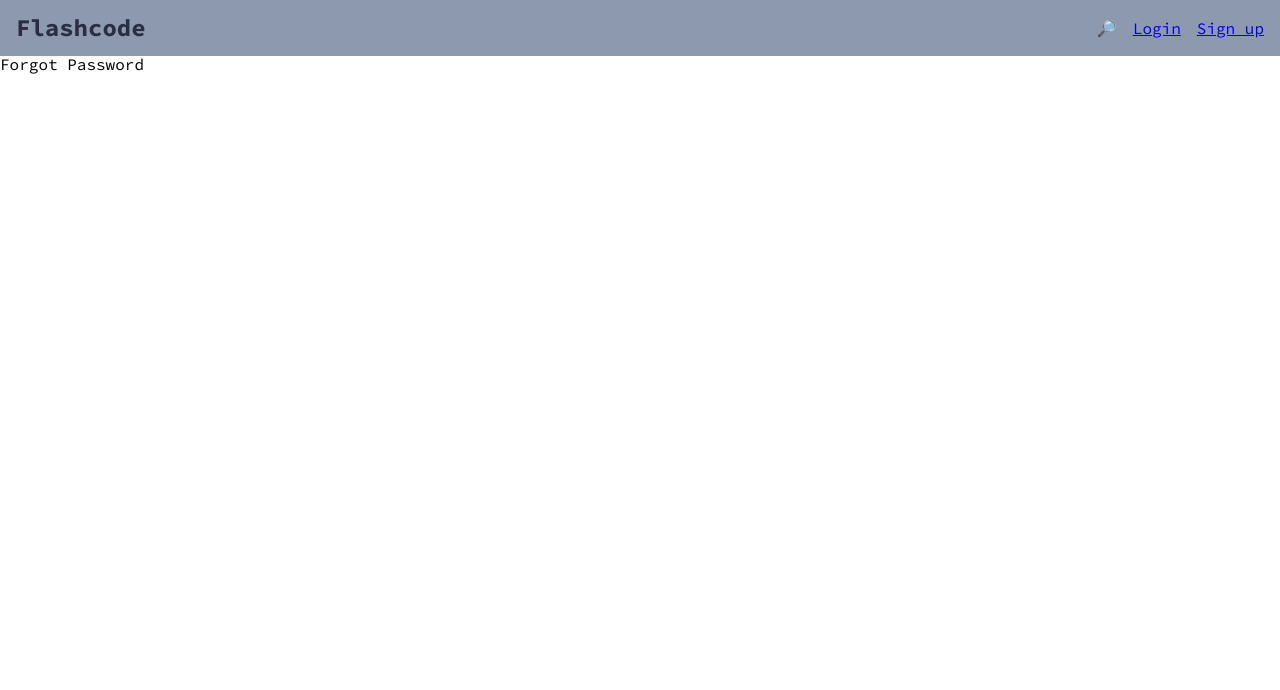
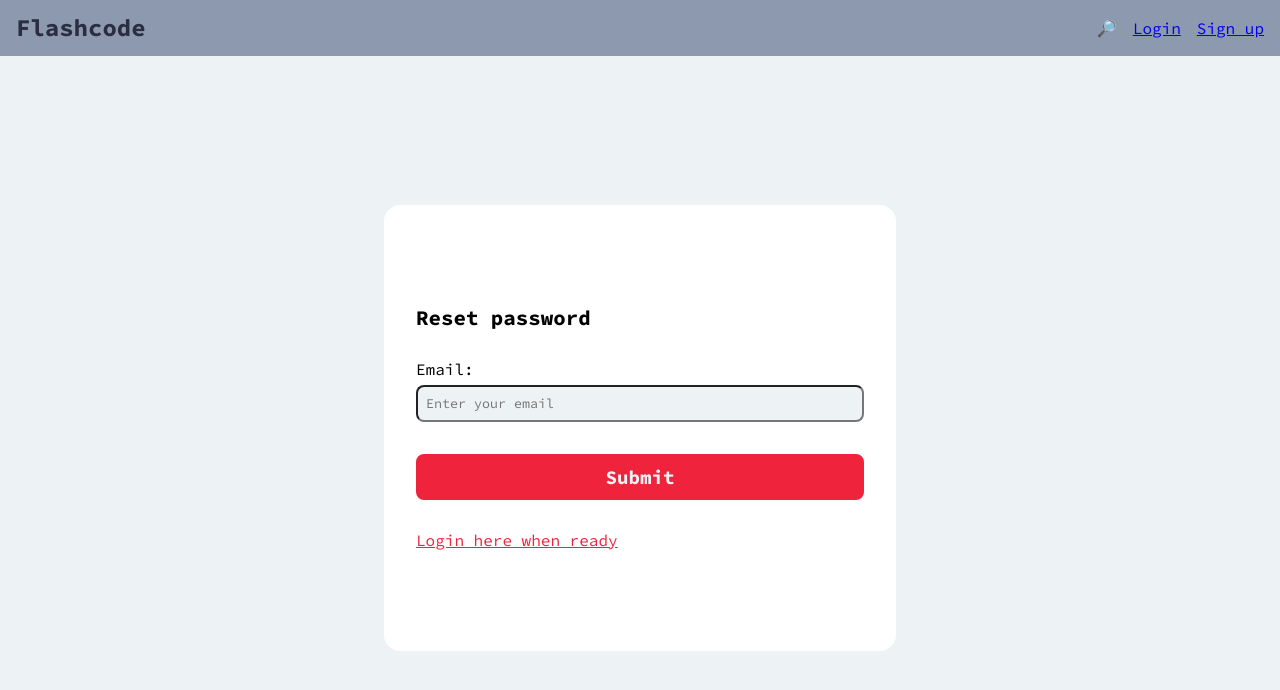
Before and after one commit to benjaminrae/flashcodes, a React (Create React App) app: page /forgot-password in a window 1280 px wide. Shown: the top 690 px of the page. Built offline with nearby package versions, Linux system fonts and the light colour scheme; no server answers.

Commit message:
set up layout of forgotten password page

```diff
--- a/src/Components/ForgotPassword/ForgotPassword.css
+++ b/src/Components/ForgotPassword/ForgotPassword.css
@@ -0,0 +1,72 @@
+.forgot-password {
+    height: 100%;
+    display: flex;
+    flex-direction: column;
+    justify-content: center;
+    align-items: center;
+    background-color: var(--cultured);
+}
+
+.forgot-password__forgot-password-form {
+    display: flex;
+    flex-direction: column;
+    height: 60%;
+    width: 40%;
+    justify-content: center;
+    align-items: stretch;
+    gap: 2rem;
+    background-color: white;
+    border-radius: 1rem;
+    padding: 2rem;
+}
+
+.forgot-password-form__group {
+    display: flex;
+    flex-direction: column;
+    gap: 0.5rem;
+}
+
+input {
+    padding: 0.5rem;
+    border-radius: 0.5rem;
+    background-color: var(--cultured);
+}
+label {
+    font-family: "Source Code Pro", monospace;
+}
+
+.forgot-password-form__submit {
+    background-color: var(--imperial-red);
+    font-size: larger;
+    font-weight: bolder;
+    cursor: pointer;
+    border: 3px solid var(--imperial-red);
+    color: var(--cultured);
+}
+
+.forgot-password-form__submit:hover,
+.forgot-password-form__submit:focus {
+    background-color: var(--cultured);
+    color: black;
+}
+
+.forgot-password-form__title {
+    font-size: 1.3rem;
+    font-weight: bolder;
+}
+
+.forgot-password-form__signup-link {
+    color: var(--imperial-red);
+    cursor: pointer;
+}
+
+.forgot-password-form__signup-link:active {
+    color: var(--up-maroon);
+}
+
+.forgot-password-form__error-container {
+    background-color: rgba(255, 0, 0, 0.274);
+    border: 1px solid var(--up-maroon);
+    border-radius: 0.5rem;
+    padding: 1rem;
+}
--- a/src/Components/ForgotPassword/ForgotPassword.tsx
+++ b/src/Components/ForgotPassword/ForgotPassword.tsx
@@ -1,7 +1,86 @@
 import "./ForgotPassword.css";
+import { useState } from "react";
+import { useAuth } from "../../contexts/AuthContext";
+import { useNavigate, Link } from "react-router-dom";
 
 const ForgotPassword = () => {
-    return <>Forgot Password</>;
+    const [email, setEmail] = useState("");
+
+    const [error, setError] = useState("");
+    const [loading, setLoading] = useState(false);
+
+    const { login, currentUser } = useAuth();
+
+    const navigate = useNavigate();
+
+    if (currentUser) {
+        console.log(currentUser);
+        navigate("/");
+    }
+    const handleFormSubmit = async (event: React.SyntheticEvent) => {
+        event.preventDefault();
+        if (!email) {
+            return setError("Enter an email");
+        }
+
+        try {
+            setError("");
+            setLoading(true);
+
+            navigate("/");
+        } catch (error) {
+            setError(`There was a problem logging in: ${error}`);
+        }
+        if (currentUser) {
+            console.log(currentUser);
+            navigate("/");
+        }
+        // if (!currentUser) {
+        //     setError("There was a problem logging in");
+        // }
+        setLoading(false);
+    };
+
+    return (
+        <div className="forgot-password">
+            <form
+                className="forgot-password__forgot-password-form"
+                onSubmit={handleFormSubmit}
+            >
+                <h2 className="forgot-password-form__title">Reset password</h2>
+                {error && (
+                    <div className="forgot-password-form__error-container">
+                        <p className="forgot-password-form__error-message">
+                            {error}
+                        </p>
+                    </div>
+                )}
+                <div className="forgot-password-form__group">
+                    <label htmlFor="email">Email:</label>
+                    <input
+                        type="email"
+                        name="email"
+                        placeholder="Enter your email"
+                        value={email}
+                        onChange={(e) => {
+                            setEmail(e.target.value);
+                        }}
+                    ></input>
+                </div>
+
+                <input
+                    className="forgot-password-form__submit"
+                    type="submit"
+                    value="Submit"
+                    disabled={loading}
+                />
+
+                <Link to="/login" className="forgot-password-form__signup-link">
+                    Login here when ready
+                </Link>
+            </form>
+        </div>
+    );
 };
 
 export default ForgotPassword;
```
